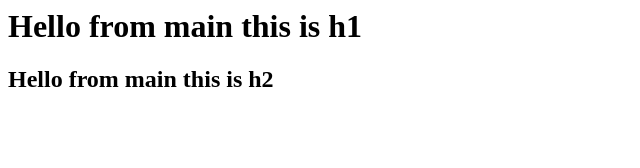
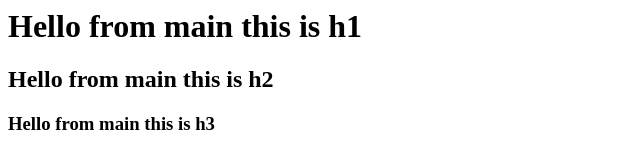
Before and after one commit to yazeeid/testMain, a plain HTML site: page index.html in a window 1280 px wide. Shown: the whole page, without its empty margins (0-640 px from the left). Drawn offline with Linux system fonts and the light colour scheme.

Commit message:
indexThreeMainAdded

```diff
--- a/index.html
+++ b/index.html
@@ -1,2 +1,3 @@
 <h1>Hello from main this is h1</h1>
 <h2>Hello from main this is h2</h2>
+<h3>Hello from main this is h3</h3>
```
